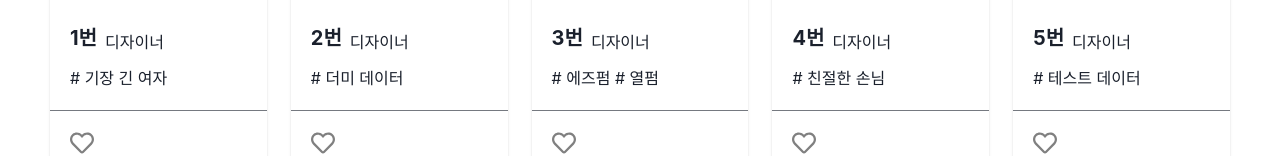
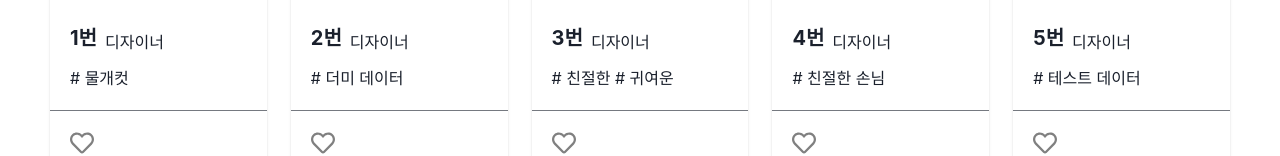
Before and after one commit to Mozipp/Mozipp-front, a React (Create React App) app: page / in a window 1280 px wide. Shown: the part 473-629 px from the top of the page. Built offline with nearby package versions, Linux system fonts and the light colour scheme.

Commit message:
something

```diff
--- a/src/Pages/landing/LandingPresentation.tsx
+++ b/src/Pages/landing/LandingPresentation.tsx
@@ -34,7 +34,7 @@ const LandingPresentation = (props: LandingPresentationProps) => {
             <CardBody>
               <Box width="100%" height="350px" overflow="hidden">
                 <Image
-                  src="https://cdn.ceojhn.com/news/photo/202312/3274_4140_1627.jpg"
+                  src="https://encrypted-tbn0.gstatic.com/images?q=tbn:ANd9GcRaCa8KtFVdGKJAdCH5WLLUP164biNZGzp9tA&s"
                   alt="image"
                   objectFit="cover"
                   width="100%"
@@ -46,7 +46,7 @@ const LandingPresentation = (props: LandingPresentationProps) => {
                   <Heading size="md">1번</Heading>
                   <Text pt={2}>디자이너</Text>
                 </HStack>
-                <Text># 기장 긴 여자</Text>
+                <Text># 물개컷</Text>
               </Stack>
             </CardBody>
             <Divider />
@@ -73,7 +73,7 @@ const LandingPresentation = (props: LandingPresentationProps) => {
             <CardBody>
               <Box width="100%" height="350px" overflow="hidden">
                 <Image
-                  src="https://talkimg.imbc.com/TVianUpload/tvian/TViews/image/2022/01/26/27bd74cc-a130-4fdf-87c5-221725ebea7c.png"
+                  src="https://img2.quasarzone.com/editor/2022/11/21/9e036ba816a13557f66bc28ab82e5d3f.png"
                   alt="image"
                   objectFit="cover"
                   width="100%"
@@ -108,7 +108,7 @@ const LandingPresentation = (props: LandingPresentationProps) => {
             <CardBody>
               <Box width="100%" height="350px" overflow="hidden">
                 <Image
-                  src="https://cdn.class101.net/images/fd7225ed-ebf2-40e0-87fe-d629fefdfa09/1920xauto.webp"
+                  src="https://img1.daumcdn.net/thumb/R1280x0/?fname=http://t1.daumcdn.net/brunch/service/user/8LV9/image/bpnOaNXRt2WZHrEB85jT5nWAepA.jpg"
                   alt="image"
                   objectFit="cover"
                   width="100%"
@@ -120,7 +120,7 @@ const LandingPresentation = (props: LandingPresentationProps) => {
                   <Heading size="md">3번</Heading>
                   <Text pt={2}>디자이너</Text>
                 </HStack>
-                <Text># 에즈펌 # 열펌</Text>
+                <Text># 친절한 # 귀여운</Text>
               </Stack>
             </CardBody>
             <Divider />
@@ -143,7 +143,7 @@ const LandingPresentation = (props: LandingPresentationProps) => {
             <CardBody>
               <Box width="100%" height="350px" overflow="hidden">
                 <Image
-                  src="https://talkimg.imbc.com/TVianUpload/tvian/TViews/image/2023/06/15/857e7e27-6ad0-4937-b2a1-4a7577d71340.jpg"
+                  src="https://lh3.googleusercontent.com/proxy/sDxrS45nJfTdi4NnCsurYzyn40-cnPvsjBQYwzplFanYf0HFho9EOFpcMaS1jY5SqFjSPbi8WHGUjK_06AhEi0pVf8vDh_L-RJ4aN1FsWjfeee8P2Qi36PPbqiVSkQ"
                   alt="image"
                   objectFit="cover"
                   width="100%"
```
